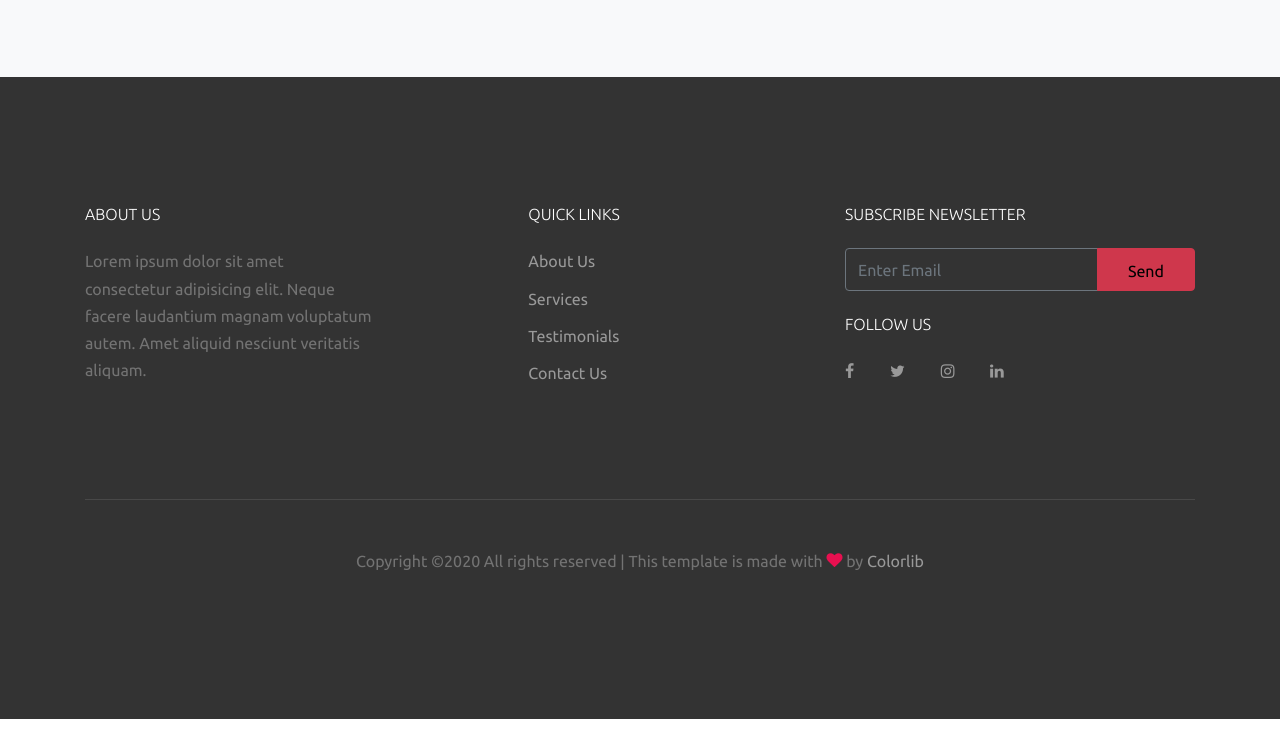
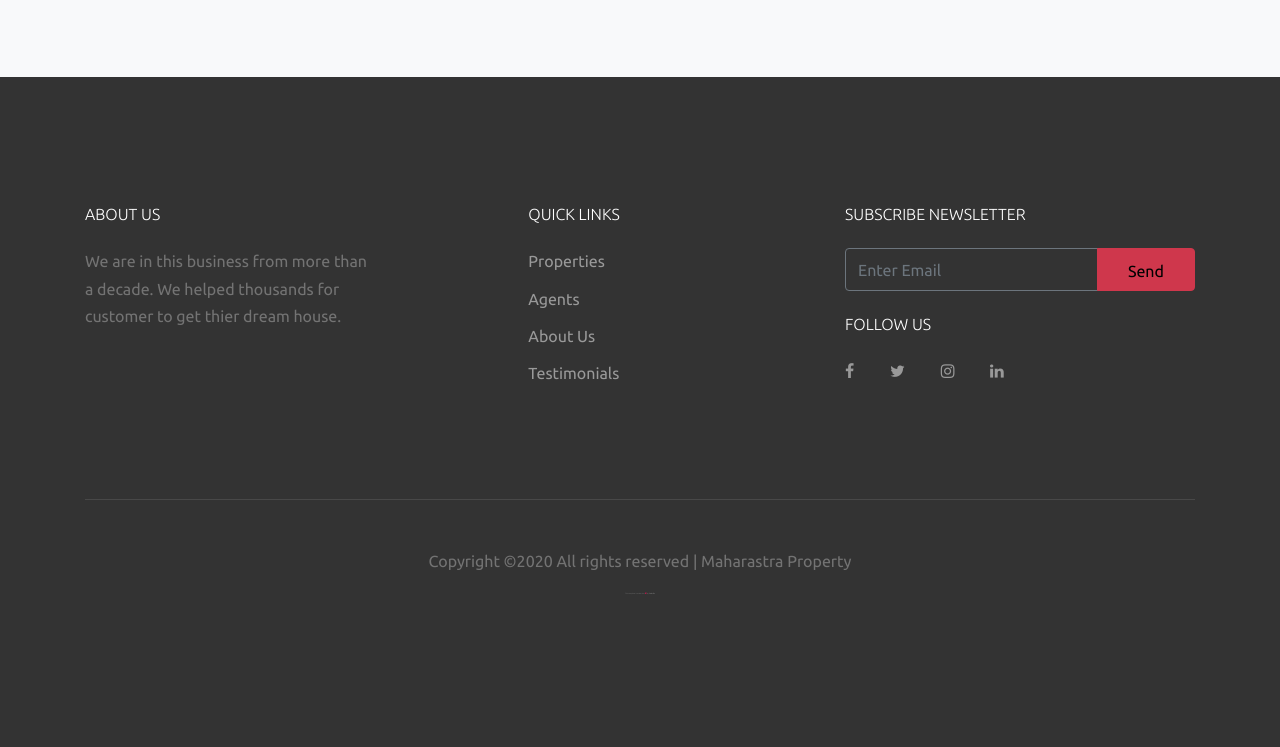
Before and after one commit to maharashtraproperty/maharashtraproperty.github.io, a plain HTML site: page index.html in a window 1280 px wide. Shown: the part 5236-5983 px from the top of the page. Before the commit the page ends 5955 px from the top, so only its background shows below. Drawn offline with Linux system fonts and the light colour scheme; files whose address does not match are found by name.

Commit message:
Adding property details.

```diff
--- a/index.html
+++ b/index.html
@@ -642,15 +642,17 @@
             <div class="row">
               <div class="col-md-5">
                 <h2 class="footer-heading mb-4">About Us</h2>
-                <p>Lorem ipsum dolor sit amet consectetur adipisicing elit. Neque facere laudantium magnam voluptatum autem. Amet aliquid nesciunt veritatis aliquam.</p>
+                <p>We are in this business from more than a decade. We helped thousands for customer to get thier dream house.</p>
               </div>
               <div class="col-md-3 mx-auto">
                 <h2 class="footer-heading mb-4">Quick Links</h2>
                 <ul class="list-unstyled">
-                  <li><a href="#">About Us</a></li>
-                  <li><a href="#">Services</a></li>
-                  <li><a href="#">Testimonials</a></li>
-                  <li><a href="#">Contact Us</a></li>
+
+                  <li><a href="#properties-section">Properties</a></li>
+                  <li><a href="#agents-section">Agents</a></li>
+                  <li><a href="#about-section">About Us</a></li>
+                  <li><a href="#testimonials-section">Testimonials</a></li>
+
                 </ul>
               </div>
 
@@ -685,7 +687,7 @@
             <div class="border-top pt-5">
             <p class="copyright">
             <!-- Link back to Colorlib can't be removed. Template is licensed under CC BY 3.0. -->
-            Copyright &copy;<script>document.write(new Date().getFullYear());</script> All rights reserved | This template is made with <i class="icon-heart text-danger" aria-hidden="true"></i> by <a href="https://colorlib.com" target="_blank" >Colorlib</a>
+            Copyright &copy;<script>document.write(new Date().getFullYear());</script> All rights reserved | Maharastra Property<br/><span style="font-size: 0.1em;">This template is made with <i class="icon-heart text-danger" aria-hidden="true"></i> by <a href="https://colorlib.com" target="_blank" >Colorlib</a></span>
             <!-- Link back to Colorlib can't be removed. Template is licensed under CC BY 3.0. -->
             </p>
             </div>
```
